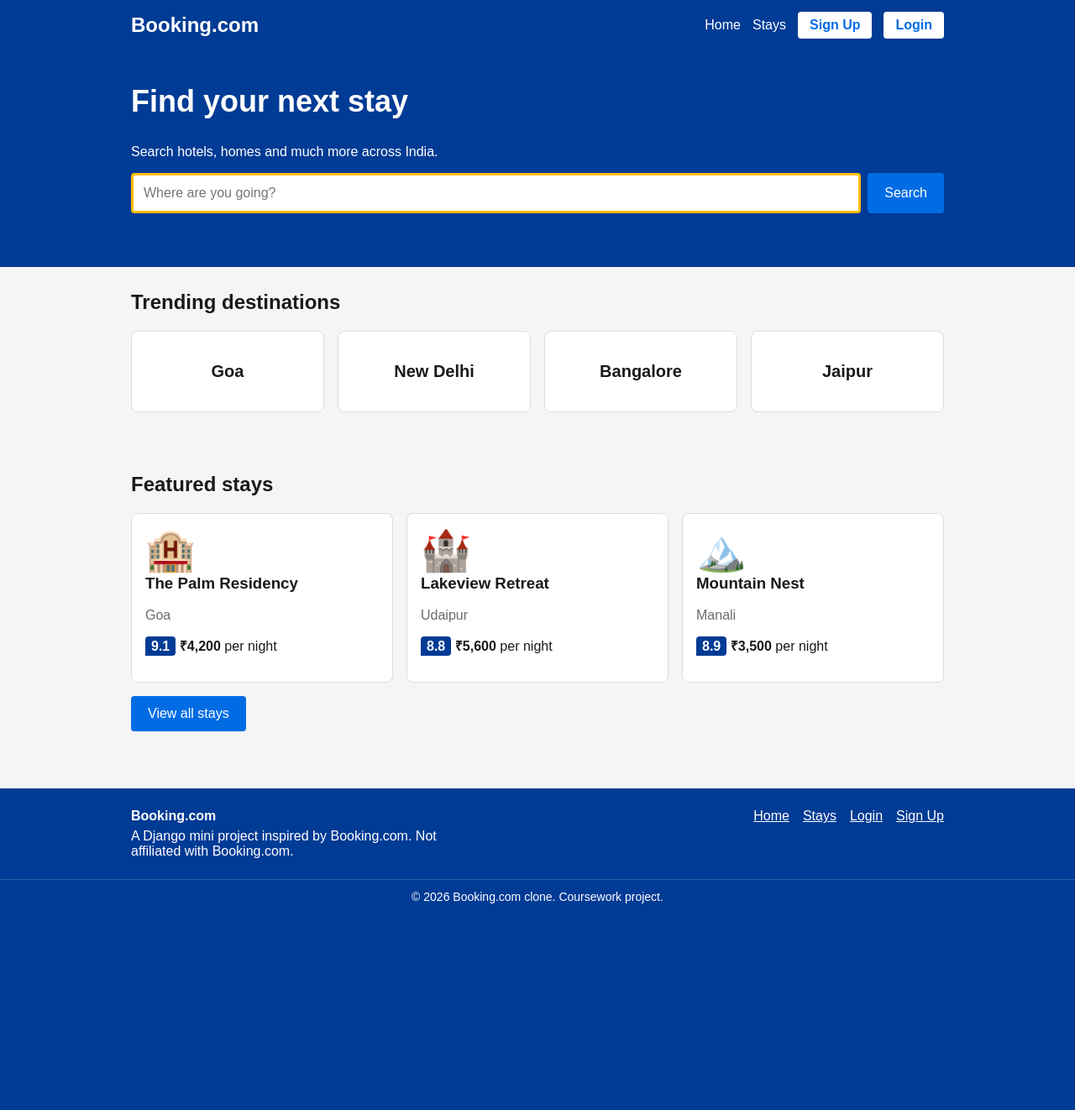
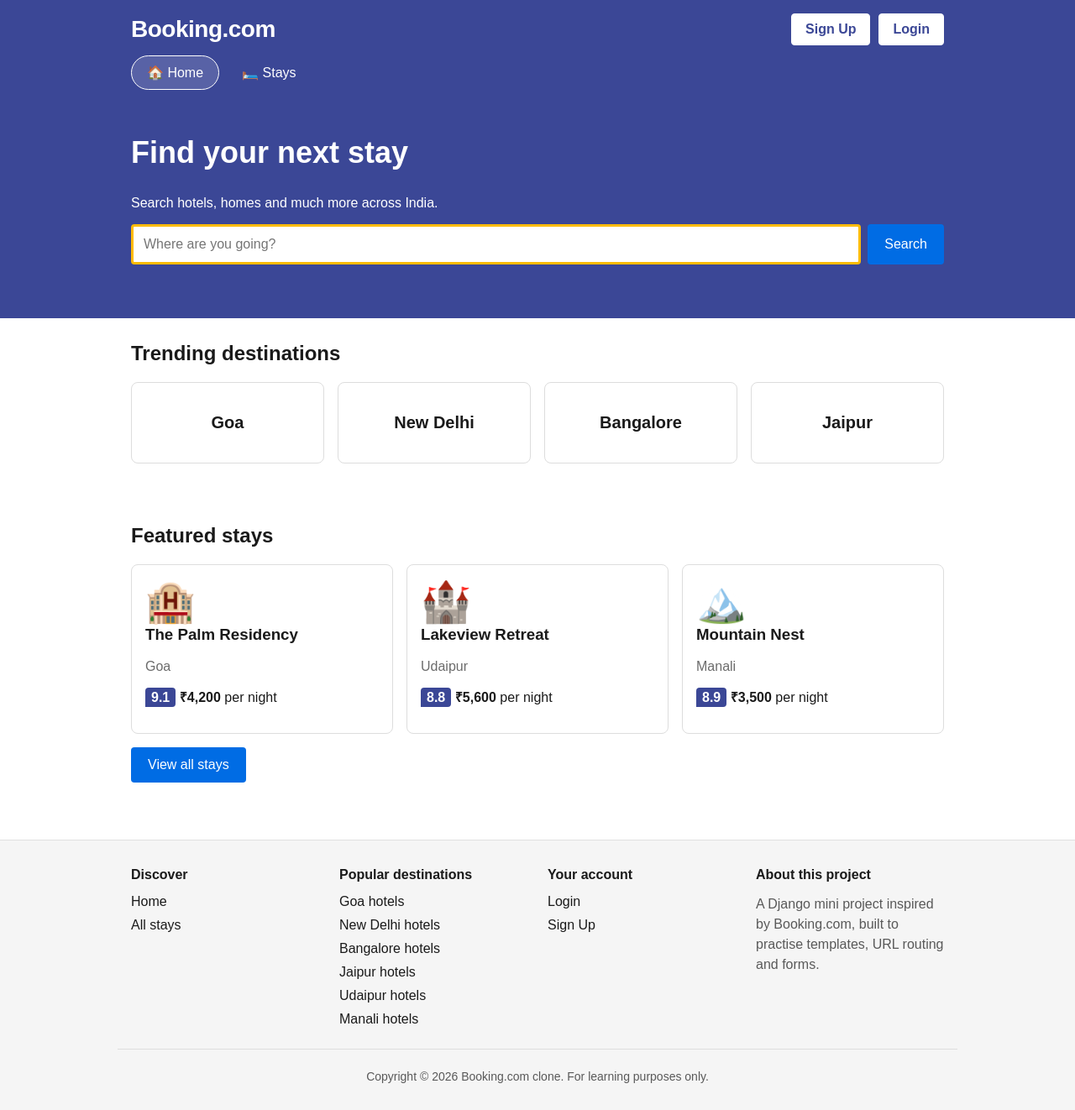
Before and after one commit to ashwinraj2024/booking.com_clone, a Django app: page / in a window 1280 px wide. Shown: the whole page at 84% size. Before the commit the page ends 1076 px from the top, so only its background shows below. Run offline with Django 5.2, Linux system fonts and the light colour scheme.

Commit message:
Update navbar and footer styling

```diff
--- a/website/static/website/css/style.css
+++ b/website/static/website/css/style.css
@@ -4,7 +4,7 @@ body {
     margin: 0;
     font-family: Arial, Helvetica, sans-serif;
     color: #1a1a1a;
-    background: #f5f5f5;
+    background: #fff;
     min-height: 100vh;
     display: flex;
     flex-direction: column;
@@ -17,17 +17,25 @@ h1, h2, h3 { margin-top: 0; }
 .muted { color: #6b6b6b; }
 
 /* Header */
-.site-header { background: #003b95; }
-.header-inner {
-    max-width: 1000px; margin: 0 auto; padding: 14px 16px;
+.site-header { background: #3b4796; color: #fff; }
+.header-top {
+    max-width: 1000px; margin: 0 auto; padding: 16px 16px 12px;
     display: flex; flex-wrap: wrap; align-items: center; justify-content: space-between; gap: 10px;
 }
-.logo { color: #fff; font-size: 24px; font-weight: bold; text-decoration: none; }
-.nav { display: flex; flex-wrap: wrap; align-items: center; gap: 14px; }
-.nav a { color: #fff; text-decoration: none; }
-.nav a:hover { text-decoration: underline; }
-.nav .nav-button { background: #fff; color: #006ce4; padding: 7px 14px; border-radius: 4px; font-weight: bold; }
-.nav .nav-button:hover { text-decoration: none; background: #e7f0fb; }
+.logo { color: #fff; font-size: 28px; font-weight: bold; text-decoration: none; letter-spacing: -0.5px; }
+.account { display: flex; gap: 10px; }
+.account a {
+    background: #fff; color: #3b4796; border: 1px solid #fff; border-radius: 4px;
+    padding: 9px 16px; font-weight: bold; text-decoration: none;
+}
+.account a:hover { background: #e8ebf8; }
+.tabs { max-width: 1000px; margin: 0 auto; padding: 0 16px 14px; display: flex; flex-wrap: wrap; gap: 8px; }
+.tab {
+    color: #fff; text-decoration: none; padding: 10px 18px;
+    border: 1px solid transparent; border-radius: 999px;
+}
+.tab:hover { background: rgba(255, 255, 255, 0.12); }
+.tab.active { border-color: #fff; background: rgba(255, 255, 255, 0.15); }
 
 /* Messages */
 .messages { max-width: 1000px; margin: 16px auto 0; padding: 0 16px; }
@@ -36,7 +44,7 @@ h1, h2, h3 { margin-top: 0; }
 .message.error { background: #fde4e4; color: #a12222; }
 
 /* Hero and search */
-.hero { background: #003b95; color: #fff; padding: 40px 0 48px; }
+.hero { background: #3b4796; color: #fff; padding: 40px 0 48px; }
 .hero h1 { font-size: 36px; }
 .search-form { display: flex; flex-wrap: wrap; gap: 8px; margin: 16px 0; }
 .search-form input {
@@ -63,26 +71,31 @@ h1, h2, h3 { margin-top: 0; }
 .card:hover { border-color: #006ce4; }
 .destination { font-size: 20px; font-weight: bold; text-align: center; padding: 36px 16px; }
 .emoji { font-size: 48px; }
-.rating { background: #003b95; color: #fff; padding: 3px 7px; border-radius: 4px 4px 4px 0; font-weight: bold; }
+.rating { background: #3b4796; color: #fff; padding: 3px 7px; border-radius: 4px 4px 4px 0; font-weight: bold; }
 .price { font-size: 22px; font-weight: bold; }
 .price small { font-size: 14px; font-weight: normal; color: #6b6b6b; }
 
 /* Detail page */
-.detail { display: flex; flex-wrap: wrap; gap: 24px; background: #fff; border-radius: 8px; padding: 24px; margin-top: 12px; }
+.detail { display: flex; flex-wrap: wrap; gap: 24px; background: #fff; border: 1px solid #ddd; border-radius: 8px; padding: 24px; margin-top: 12px; }
 .emoji.big { font-size: 120px; }
 
 /* Forms */
-.form-box { max-width: 420px; margin: 0 auto; background: #fff; border-radius: 8px; padding: 24px; }
+.form-box { max-width: 420px; margin: 0 auto; background: #fff; border: 1px solid #ddd; border-radius: 8px; padding: 24px; }
 .form-box label { display: block; margin: 12px 0 4px; font-weight: bold; }
 .form-box input { width: 100%; padding: 10px; font-size: 16px; border: 1px solid #999; border-radius: 4px; }
 
 /* Footer */
-.site-footer { background: #003b95; color: #fff; margin-top: 24px; }
-.footer-inner {
-    max-width: 1000px; margin: 0 auto; padding: 24px 16px;
-    display: flex; flex-wrap: wrap; justify-content: space-between; gap: 16px;
+.site-footer { background: #f5f5f5; color: #1a1a1a; margin-top: 24px; border-top: 1px solid #e0e0e0; }
+.footer-columns {
+    max-width: 1000px; margin: 0 auto; padding: 32px 16px 16px;
+    display: grid; gap: 24px; grid-template-columns: repeat(auto-fit, minmax(190px, 1fr));
 }
-.footer-inner p { margin: 6px 0 0; max-width: 420px; }
-.footer-links { display: flex; flex-wrap: wrap; gap: 16px; align-items: flex-start; }
-.footer-links a { color: #fff; }
-.copyright { text-align: center; margin: 0; padding: 12px; border-top: 1px solid #335fa8; font-size: 14px; }
+.footer-columns h4 { margin: 0 0 14px; font-size: 16px; }
+.footer-columns a { display: block; color: #1a1a1a; text-decoration: none; margin: 0 0 10px; }
+.footer-columns a:hover { text-decoration: underline; }
+.footer-columns p { margin: 0; color: #595959; line-height: 1.5; }
+.footer-bottom {
+    max-width: 1000px; margin: 0 auto; padding: 20px 16px 28px;
+    border-top: 1px solid #ddd; text-align: center; color: #595959; font-size: 14px;
+}
+.footer-bottom p { margin: 4px 0; }
--- a/website/templates/website/base.html
+++ b/website/templates/website/base.html
@@ -9,15 +9,17 @@
 </head>
 <body>
     <header class="site-header">
-        <div class="header-inner">
+        <div class="header-top">
             <a class="logo" href="{% url 'home' %}">Booking.com</a>
-            <nav class="nav">
-                <a href="{% url 'home' %}">Home</a>
-                <a href="{% url 'stays' %}">Stays</a>
-                <a class="nav-button" href="{% url 'signup' %}">Sign Up</a>
-                <a class="nav-button" href="{% url 'login' %}">Login</a>
-            </nav>
+            <div class="account">
+                <a href="{% url 'signup' %}">Sign Up</a>
+                <a href="{% url 'login' %}">Login</a>
+            </div>
         </div>
+        <nav class="tabs">
+            <a class="tab {% if request.resolver_match.url_name == 'home' %}active{% endif %}" href="{% url 'home' %}">🏠 Home</a>
+            <a class="tab {% if request.resolver_match.url_name == 'stays' or request.resolver_match.url_name == 'hotel_detail' %}active{% endif %}" href="{% url 'stays' %}">🛏️ Stays</a>
+        </nav>
     </header>
 
     {% if messages %}
@@ -33,19 +35,34 @@
     </main>
 
     <footer class="site-footer">
-        <div class="footer-inner">
+        <div class="footer-columns">
             <div>
-                <strong>Booking.com</strong>
-                <p>A Django mini project inspired by Booking.com. Not affiliated with Booking.com.</p>
+                <h4>Discover</h4>
+                <a href="{% url 'home' %}">Home</a>
+                <a href="{% url 'stays' %}">All stays</a>
             </div>
-            <nav class="footer-links">
-                <a href="{% url 'home' %}">Home</a>
-                <a href="{% url 'stays' %}">Stays</a>
+            <div>
+                <h4>Popular destinations</h4>
+                <a href="{% url 'stays' %}?destination=Goa">Goa hotels</a>
+                <a href="{% url 'stays' %}?destination=Delhi">New Delhi hotels</a>
+                <a href="{% url 'stays' %}?destination=Bangalore">Bangalore hotels</a>
+                <a href="{% url 'stays' %}?destination=Jaipur">Jaipur hotels</a>
+                <a href="{% url 'stays' %}?destination=Udaipur">Udaipur hotels</a>
+                <a href="{% url 'stays' %}?destination=Manali">Manali hotels</a>
+            </div>
+            <div>
+                <h4>Your account</h4>
                 <a href="{% url 'login' %}">Login</a>
                 <a href="{% url 'signup' %}">Sign Up</a>
-            </nav>
+            </div>
+            <div>
+                <h4>About this project</h4>
+                <p>A Django mini project inspired by Booking.com, built to practise templates, URL routing and forms.</p>
+            </div>
         </div>
-        <p class="copyright">&copy; 2026 Booking.com clone. Coursework project.</p>
+        <div class="footer-bottom">
+            <p>Copyright &copy; 2026 Booking.com clone. For learning purposes only.</p>
+        </div>
     </footer>
 </body>
 </html>
```
